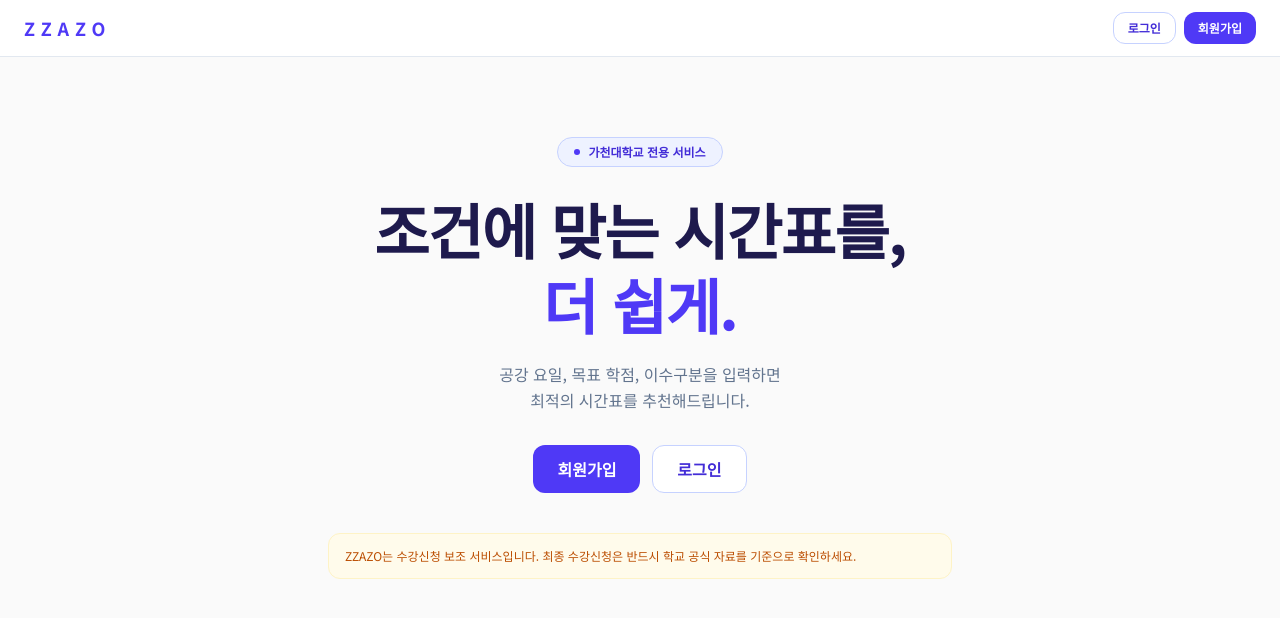
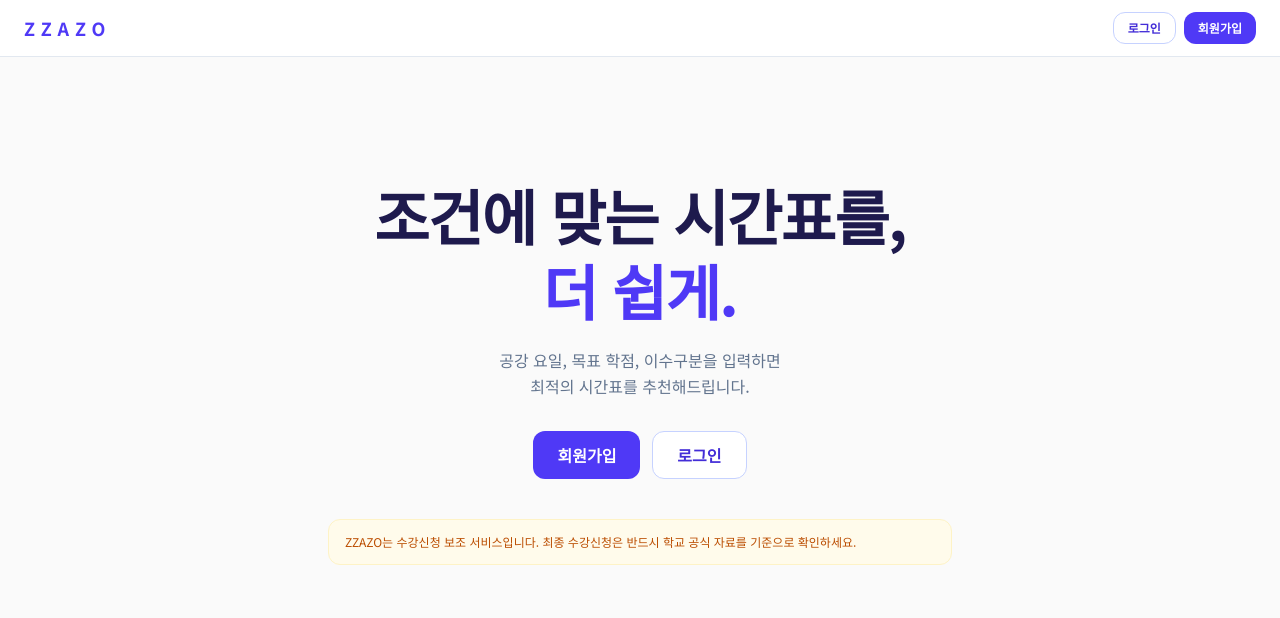
Before and after one commit to Leets-Official/ZZAZO-FE, a Next.js app: page / in a window 1280 px wide. Shown: the top 618 px of the page. Built offline with nearby package versions, Linux system fonts and the light colour scheme.

Commit message:
feat: 로그인 전 홈 화면 가천대 전용 서비스 문장 제거 (#10)

```diff
--- a/src/app/(beforeLogin)/page.tsx
+++ b/src/app/(beforeLogin)/page.tsx
@@ -3,12 +3,7 @@
 
 export default function HomePage() {
   return (
-    <section className="mx-auto flex max-w-2xl flex-col items-center px-6 py-20 text-center">
-      <div className="mb-6 inline-flex items-center gap-2 rounded-full border border-p200 bg-p50 px-4 py-1.5">
-        <span className="size-1.5 rounded-full bg-p600" />
-        <span className="text-xs font-bold text-p700">가천대학교 전용 서비스</span>
-      </div>
-
+    <section className="mx-auto flex max-w-2xl flex-col items-center px-6 py-30 text-center">
       <h1 className="text-4xl font-bold leading-tight tracking-[-0.025em] text-p900 md:text-6xl">
         조건에 맞는 시간표를,
         <br />
```
